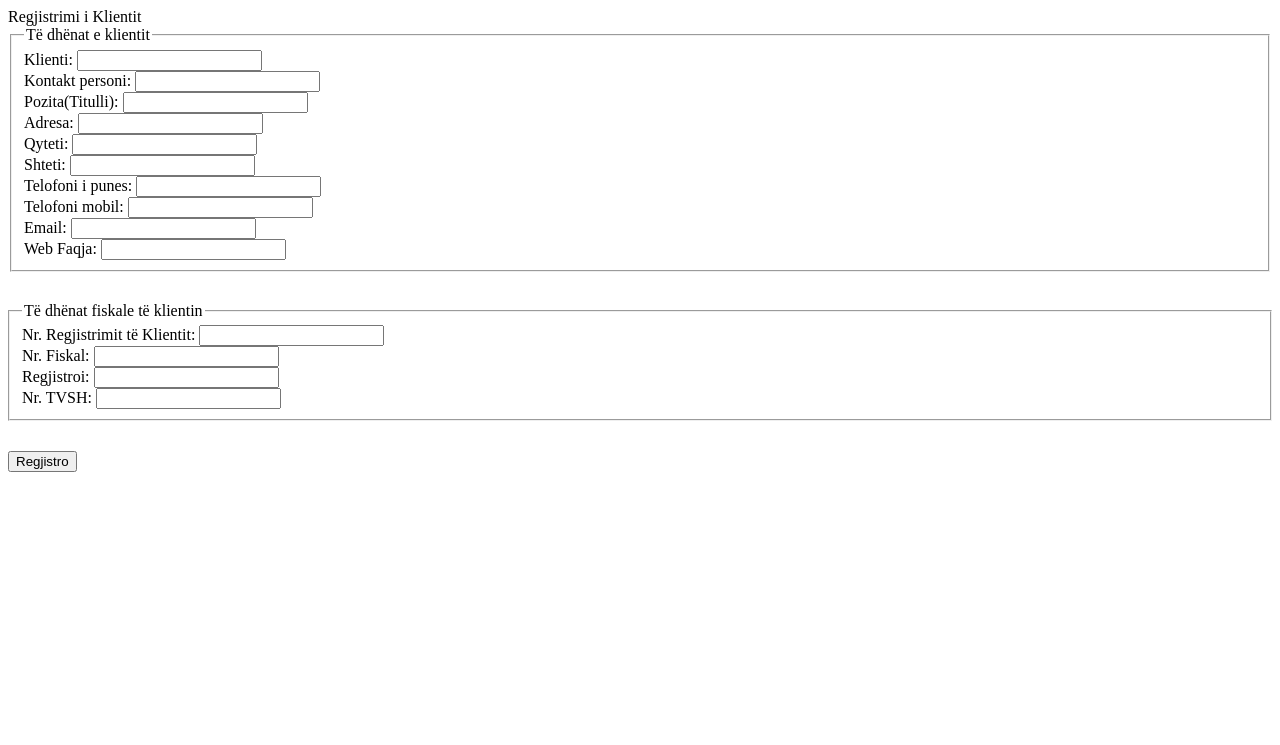
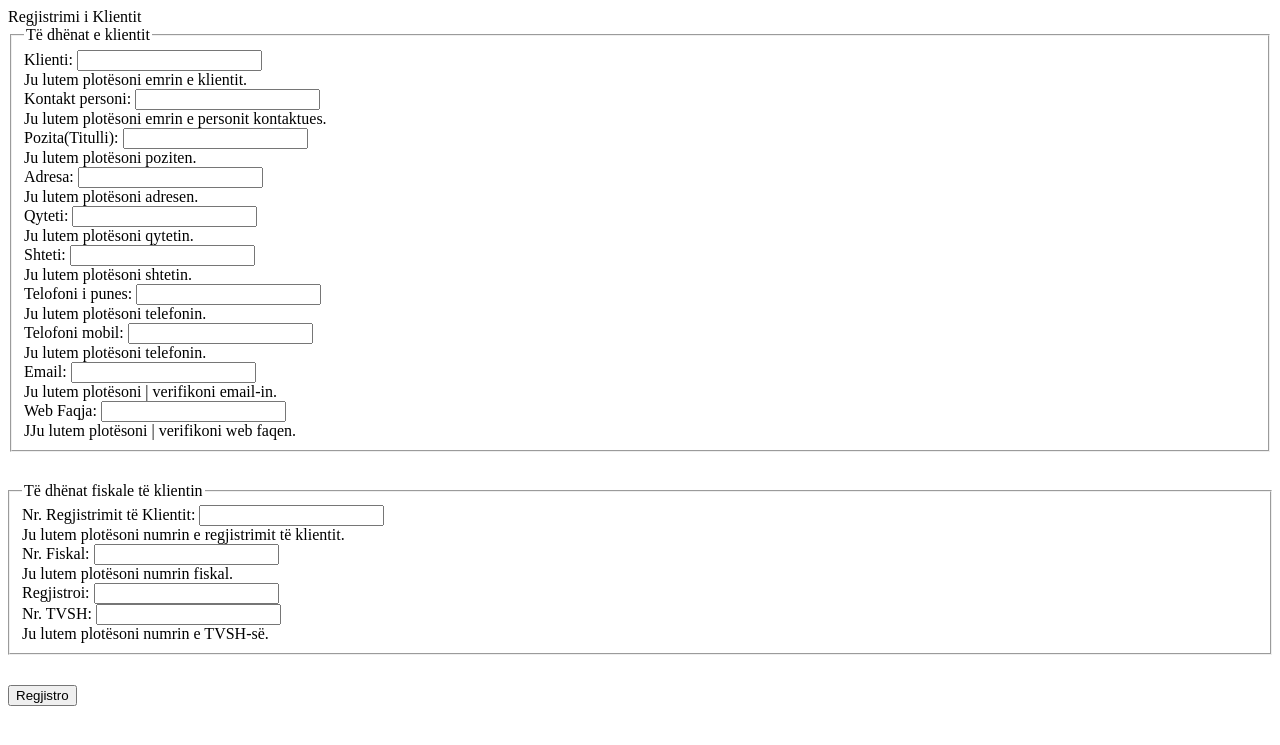
Before and after one commit to burimavdiu/mini-finance, a PHP site: page /admin/includes/add_client.php in a window 1280 px wide. Shown: the top 745 px of the page. Run offline with PHP 8.4, Linux system fonts and the light colour scheme.

Commit message:
Validimi i formes se regjistrimit te klientit

```diff
--- a/admin/includes/add_client.php
+++ b/admin/includes/add_client.php
@@ -15,58 +15,87 @@
 	<div class="card mx-auto mt-30">
 		<div class="card-header h4">Regjistrimi i Klientit</div>
 		<div class="card-body">
-			<form method="post" role="form">
+			<form id="needs-validation" method="post" role="form" novalidate>
 				<fieldset class="card card-body mx-5">
 				<legend class="h6 alert alert-secondary">Të dhënat e klientit</legend>
 				<div class="form-row">
 					<div class="form-group col-md-6">
 						<label class="control-label h6" for="client">Klienti: </label>
-						<input class="form-control "  id="client" name="client" type="text"/>
-						<div class="help-block with-errors"></div>
+						<input class="form-control "  id="client" name="client" type="text" required />
+						<div class="invalid-feedback">
+							Ju lutem plotësoni emrin e klientit.
+						</div>
 					</div>
 					<div class="form-group col-md-6">
 						<label class="control-label h6" for="contactPerson">Kontakt personi:</label>
-						<input name="contactPerson" class="form-control" id="contactPerson" type="text" aria-describedby="contactPersonHelp" />
+						<input name="contactPerson" class="form-control" id="contactPerson" type="text" aria-describedby="contactPersonHelp" required />
+						<div class="invalid-feedback">
+							Ju lutem plotësoni emrin e personit kontaktues.
+						</div>
 					</div>
 				</div>
 				<div class="form-row">
 					<div class="form-group col-md-6">
 						<label class="control-label h6" for="position">Pozita(Titulli): </label>
-						<input class="form-control "  name="position" id="position" type="text" aria-describedby="positionHelp" />
+						<input class="form-control "  name="position" id="position" type="text" aria-describedby="positionHelp" required />
+						<div class="invalid-feedback">
+							Ju lutem plotësoni poziten.
+						</div>
 					</div>
 					<div class="form-group col-md-6">
 						<label class="control-label h6" for="firstAddress">Adresa:</label>
-						<input name="firstAddress" class="form-control" id="firstAddress" type="text" aria-describedby="firstAddressHelp" />
+						<input name="firstAddress" class="form-control" id="firstAddress" type="text" aria-describedby="firstAddressHelp" required />
+						<div class="invalid-feedback">
+							Ju lutem plotësoni adresen.
+						</div>
 					</div>
 				</div>
 				<div class="form-row">
 					<div class="form-group col-md-6">
 						<label class="control-label h6" or="city">Qyteti:</label>
-						<input name="city" class="form-control" id="city" type="text" aria-describedby="cityHelp"/>
+						<input name="city" class="form-control" id="city" type="text" aria-describedby="cityHelp" required />
+						<div class="invalid-feedback">
+							Ju lutem plotësoni qytetin.
+						</div>
 					</div>
 					<div class="form-group col-md-6">
 						<label class="control-label h6" for="state">Shteti:</label>
-						<input name="state" class="form-control" id="state" type="text" aria-describedby="stateHelp"/>
+						<input name="state" class="form-control" id="state" type="text" aria-describedby="stateHelp" required />
+						<div class="invalid-feedback">
+							Ju lutem plotësoni shtetin.
+						</div>
 					</div>
 				</div>
 				<div class="form-row">
 					<div class="form-group col-md-6">
 						<label class="control-label h6" for="phone">Telofoni i punes:</label>
-						<input name="phone" class="form-control" id="phone" type="text"  />
+						<input name="phone" class="form-control" id="phone" type="text" required />
+						<div class="invalid-feedback">
+							Ju lutem plotësoni telefonin.
+						</div>
 					</div>
 					<div class="form-group col-md-6">
 						<label class="control-label h6" for="mobPhone">Telofoni mobil:</label>
-						<input name="mobPhone" class="form-control" id="mobPhone" type="text" />
+						<input name="mobPhone" class="form-control" id="mobPhone" type="text" required />
+						<div class="invalid-feedback">
+							Ju lutem plotësoni telefonin.
+						</div>
 					</div>
 				</div>
 				<div class="form-row">
 					<div class="form-group col-md-6">
 						<label class="control-label h6" for="email">Email:</label>
-						<input  name="email" class="form-control" id="email" type="email" />
+						<input  name="email" class="form-control" id="email" type="email" required />
+						<div class="invalid-feedback">
+							Ju lutem plotësoni | verifikoni email-in.
+						</div>
 					</div>
 					<div class="form-group col-md-6">
 						<label class="control-label h6" for="web">Web Faqja:</label>
-						<input name="web" class="form-control" id="web" type="url" />
+						<input name="web" class="form-control" id="web" type="url" required />
+						<div class="invalid-feedback">
+							JJu lutem plotësoni | verifikoni web faqen.
+						</div>
 					</div>
 				</div>
 				</fieldset>
@@ -75,21 +104,31 @@
 					<div class="form-row">
 						<div class="form-group col-md-6">
 							<label class="control-label h6" for="clientRegistrationNo">Nr. Regjistrimit të Klientit:</label>
-							<input  name="clientRegistrationNo" class="form-control" id="clientRegistrationNo" type="text" aria-describedby="telefoniHelp"/>
+							<input  name="clientRegistrationNo" class="form-control" id="clientRegistrationNo" type="text" aria-describedby="telefoniHelp" required />
+							<div class="invalid-feedback">
+							Ju lutem plotësoni numrin e regjistrimit të klientit.
+							</div>
 						</div>
 						<div class="form-group col-md-6">
-								<label class="control-label h6" for="fiscalNo">Nr. Fiskal:</label>
-								<input name="fiscalNo" class="form-control" id="fiscalNo" type="text"/>
+							<label class="control-label h6" for="fiscalNo">Nr. Fiskal:</label>
+							<input name="fiscalNo" class="form-control" id="fiscalNo" type="text" required />
+							<div class="invalid-feedback">
+							Ju lutem plotësoni numrin fiskal.
+							</div>
 						</div>
 					</div>
 					<div class="form-row">
 						<div class="form-group col-md-6">
 							<label class="control-label h6" for="registrar">Regjistroi:</label>
-							<input name="registrar" class="form-control" id="registrar" type="text"/>
+							<input name="registrar" class="form-control" id="registrar" type="text" />
+
 						</div>
 						<div class="form-group col-md-6">
 							<label class="control-label h6" for="vatNo">Nr. TVSH:</label>
-							<input name="vatNo" class="form-control" id="vatNo" type="text" />
+							<input name="vatNo" class="form-control" id="vatNo" type="text"  required />
+							<div class="invalid-feedback">
+							Ju lutem plotësoni numrin e TVSH-së.
+							</div>
 						</div>
 					</div>
 				</fieldset>
@@ -99,3 +138,20 @@
 	</div>
 </body>
 </html>
+<script>
+// Example starter JavaScript for disabling form submissions if there are invalid fields
+(function() {
+  'use strict';
+
+  window.addEventListener('load', function() {
+    var form = document.getElementById('needs-validation');
+    form.addEventListener('submit', function(event) {
+      if (form.checkValidity() === false) {
+        event.preventDefault();
+        event.stopPropagation();
+      }
+      form.classList.add('was-validated');
+    }, false);
+  }, false);
+})();
+</script>
```
